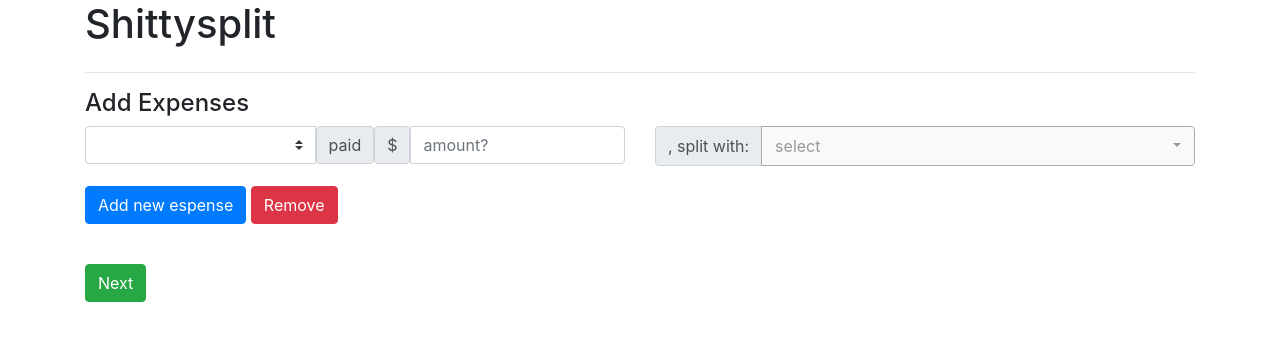
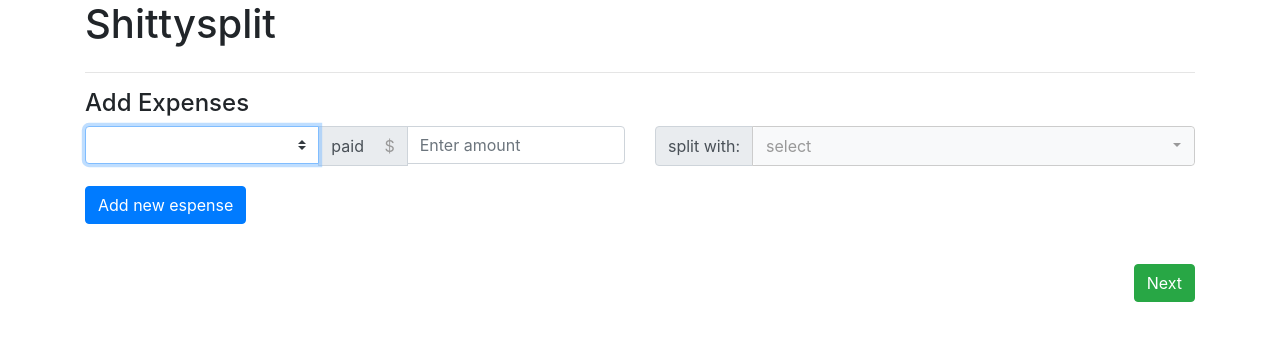
Before and after one commit to Jk950305/Shitty-Split, a Flask app: template templates/trans.html in a window 1280 px wide. Shown: the top 341 px of the page. Run offline with Flask 2, Linux system fonts and the light colour scheme; the template is opened without the code that fills it, so the values that code supplies are empty; some libraries are stand-ins or nearby versions.

```diff
--- a/app.py
+++ b/app.py
@@ -1,7 +1,7 @@
 from flask import Flask, render_template, request, flash, session
 
 app = Flask(__name__)
-app.secret_key = "manbearpig_MUDMAN888"
+app.secret_key = "tjdwlsldlqslek_9595959595"
 
 @app.route('/')
 def search():
@@ -48,6 +48,9 @@ def results():
 	    	texts = minCashFlow(createGraph(users, trans),users)
 	    	arr = texts.split(',')
 	    	result = arr[:-1]
+	    	if len(result)==0:
+	    		result= ['You guys are quits!']
+
     	return render_template('result.html',result=result)
 
 
@@ -97,7 +100,7 @@ def minCashFlowRec(amount,users):
     if round(min,2)==0.0 :
         return ""
 
-    res = str(users[mxDebit])+" gives $"+str(round(min,2))+" to "+str(users[mxCredit])+","
+    res = str(users[mxDebit])+" gives $"+str("%.2f" % round(min,2))+" to "+str(users[mxCredit])+","
     return res+str(minCashFlowRec(amount,users))
 
 
--- a/static/css/main.css
+++ b/static/css/main.css
@@ -14,6 +14,6 @@
 .bootstrap-select {
   margin:  0!important;
   height: auto!important;
-
   padding: 0!important;
+  border:  1px solid #ccc!important;
 }
--- a/templates/trans.html
+++ b/templates/trans.html
@@ -24,9 +24,9 @@
     <script src="https://cdnjs.cloudflare.com/ajax/libs/bootstrap-select/1.13.1/js/bootstrap-select.min.js"></script>
     <script>
         $(document).ready(function(){
-            if( /Android|webOS|iPhone|iPad|iPod|BlackBerry/i.test(navigator.userAgent) ) {
-              $('.selectpicker').selectpicker('mobile');
-            }
+            // if( /Android|webOS|iPhone|iPad|iPod|BlackBerry/i.test(navigator.userAgent) ) {
+            //   $('.selectpicker').selectpicker('mobile');
+            // }
             $('.selectpicker').selectpicker('selectAll');
         });
     </script>
@@ -58,33 +58,27 @@
         total_text=total_text.length+1;
         trans_div = document.getElementById("trans_div");
 
-        new_input = "<div id='trans_input"+total_text+"_wrapper' class='row mb-3 trans_input'> <div class='col-xl input-group mb-1'> <select class='custom-select' name='lenders' id='lender'> {% for user in users %} <option value='{{user}}'>{{user}}</option> {% endfor %} </select> <div class='input-group-apppend'> <span class='input-group-text'>paid</span> </div> <div class='input-group-apppend'> <span class='input-group-text'>$</span> </div> <input type='number' class='amount form-control' name='amount[]' id='amount"+total_text+"' placeholder='amount?' min='0' step='0.01' autocomplete='off' required> </div> <div class='col-xl input-group mb-1'> <div class='input-group-prepend'> <span class='input-group-text'> , split with: </span> </div> <select id='selectpicker_id_"+total_text+"' class='selectpicker custom-select' multiple title='select' data-actions-box='true' data-selected-text-format='value' name='checkboxes"+total_text+"[]' required> {% for user in users %} <option name='checkboxes"+total_text+"[]' id='checkbox_{{user}}_"+total_text+"' value='{{user}}' checked>{{user}}</option> {% endfor %} </select> </div> </div>";
+        new_input = "<div id='trans_input"+total_text+"_wrapper' class='row mb-3 trans_input'> <div class='col-xl input-group mb-1'> <select class='custom-select' name='lenders' id='lender"+total_text+"'> {% for user in users %} <option value='{{user}}'>{{user}}</option> {% endfor %} </select> <div class='input-group-prepend input-group-append'> <span class='input-group-text'>paid &#8195;<span style='color:#999;'>$</span></span> </div> <input type='number' class='amount form-control' name='amount[]' id='amount"+total_text+"' placeholder='Enter amount' min='0' step='0.01' autocomplete='off' required> </div> <div class='col-xl input-group mb-1'> <div class='input-group-prepend'> <span class='input-group-text'> split with: </span> </div> <select id='selectpicker_id_"+total_text+"' class='selectpicker custom-select' multiple title='select' data-actions-box='true' data-selected-text-format='value' name='checkboxes"+total_text+"[]' required> {% for user in users %} <option name='checkboxes"+total_text+"[]' id='checkbox_{{user}}_"+total_text+"' value='{{user}}' checked>{{user}}</option> {% endfor %} </select> </div> </div>";
         trans_div.insertAdjacentHTML('beforeend',new_input);
         var selectpicker_id = "selectpicker_id_"+total_text;
         enableSelectPicker(selectpicker_id);
+        document.getElementById("lender"+total_text).focus();
+        if(total_text>1){
+            document.getElementById("delete_btn").style.display = 'inline';
+        }
       }
 
       function remove_field()
       {
         var total_text=document.getElementsByClassName("trans_input");
-        document.getElementById("trans_input"+total_text.length+"_wrapper").remove();
+        total_text=total_text.length;
+        document.getElementById("trans_input"+total_text+"_wrapper").remove();
+
+        total_text=document.getElementsByClassName("trans_input").length;
+        if(total_text<=1){
+            document.getElementById("delete_btn").style.display = 'none';
+        }
       }
-
-
-      function unsetAll(index) {
-          checkboxes = document.getElementsByName('checkboxes'+index+'[]');
-          checked = 0;
-          for(var i=0, n=checkboxes.length;i<n;i++) {
-            if(!checkboxes[i].checked ){
-                document.getElementById('checkbox_all_'+index).checked = false;
-            }else{
-                checked++;
-            }
-          }
-          if(checked==checkboxes.length){
-            document.getElementById('checkbox_all_'+index).checked = true;
-          }
-        }
     </script>
 </head>
 <body>
@@ -114,24 +108,21 @@
                 <div id="trans_div">
                     <div id='trans_input1_wrapper' class="row mb-3 trans_input">
                         <div class='col-xl input-group mb-1'>
-                            <select class="custom-select" name="lenders" id="lender">
+                            <select class="custom-select" name="lenders" id="lender1" autofocus>
                                 {% for user in users %}
                                     <option value="{{user}}">{{user}}</option>
                                 {% endfor %}
                             </select>
 
-                            <div class="input-group-apppend">
-                                <span class="input-group-text">paid</span>
-                            </div>
-                            <div class="input-group-apppend">
-                                <span class="input-group-text">$</span>
+                            <div class="input-group-prepend input-group-append">
+                                <span class="input-group-text">paid &#8195;<span style='color:#999;'>$</span></span>
                             </div>
 
-                            <input type='number' class='amount form-control' name='amount[]' id='amount1' placeholder='amount?' min="0" step="0.01" autocomplete='off' required>
+                            <input type='number' class='amount form-control' name='amount[]' id='amount1' placeholder='Enter amount' min="0" step="0.01" autocomplete='off' required>
                         </div>
                         <div class='col-xl input-group mb-1'>
                             <div class="input-group-prepend">
-                                <span class="input-group-text"> , split with: </span>
+                                <span class="input-group-text"> split with: </span>
                             </div>
                             <select id='selectpicker_id_1' class="selectpicker custom-select" multiple title="select" data-actions-box="true" data-selected-text-format="value" name="checkboxes1[]" required>
                                 {% for user in users %}
@@ -141,13 +132,14 @@
                         </div>
                     </div>
               </div>
+
                <div class="form-group">
                     <input type="button" id="add_btn" class="btn btn-primary" type="button" value="Add new espense" onclick="add_field();">
-                    <input type="button" id="delete_btn" class="btn btn-danger" type='button'value='Remove' onclick='remove_field();'>
+                    <input type="button" id="delete_btn" class="btn btn-danger" type='button'value='Remove' onclick='remove_field();' style='display:none'>
               </div>
               <br>
               <div class="form-group">
-                  <input class="btn btn-success" id="submit_btn" type='submit' value='Next'>
+                  <input class="btn btn-success" id="submit_btn" type='submit' value='Next' style="float:right">
               </div>
           </div>
 
```
Also changed, not shown: templates/index.html (+13 -3 lines).
